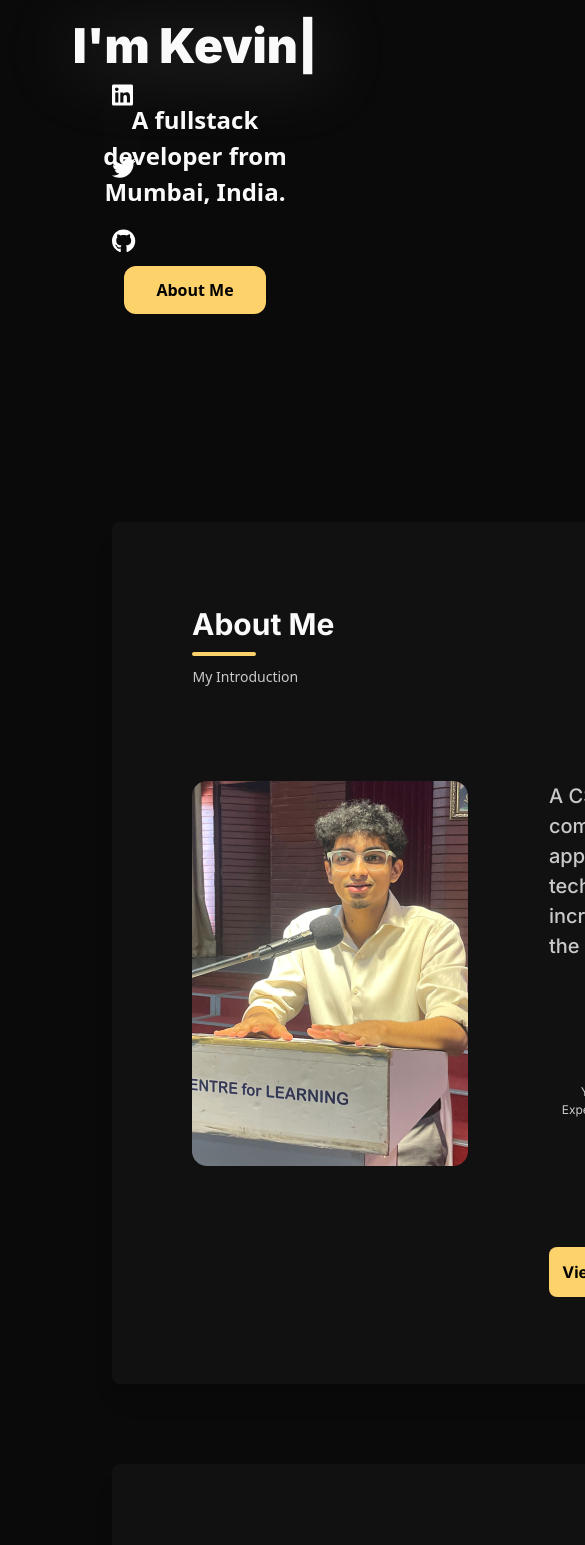
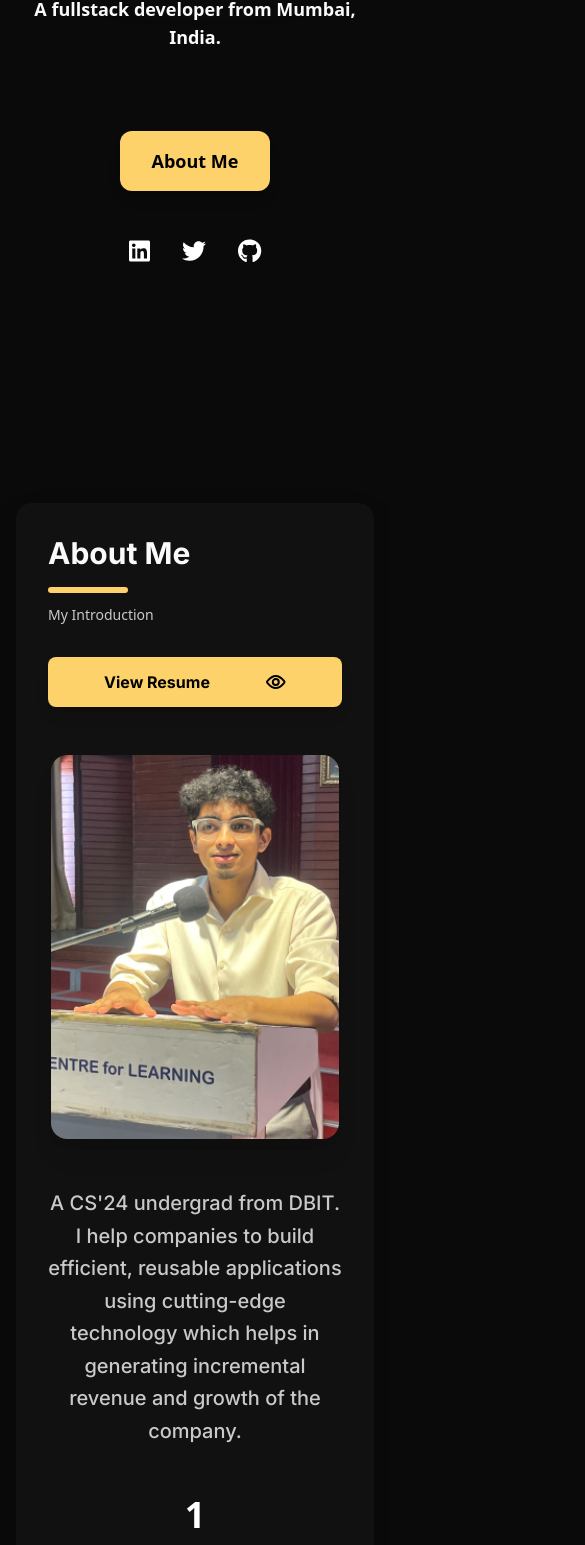
Before and after one commit to KevinGeejo/Portfolio_React, a React (Create React App) app: page / in a window 390 px wide. Shown: the part 161-1706 px from the top of the page, 585 px wide, since content can reach past the window. Built offline with nearby package versions, Linux system fonts and the light colour scheme; the HTML template or start-up script is replaced by a standard one.

Commit message:
mobile friendly refactor
boom bam bim

```diff
--- a/src/App.jsx
+++ b/src/App.jsx
@@ -4,12 +4,11 @@ import Hero from './components/Hero';
 import About from './components/About';
 import Footer from './components/Footer';
 import Project from './components/Project';
-import { Routes, Route } from 'react-router-dom';
 
 
 function App() {
   return (
-      <div className="h-auto w-auto">
+      <div className="min-h-screen w-full bg-[#0b0a0a] overflow-x-hidden">
 
         {/* <Navbar />
     <Routes>
--- a/src/components/About.jsx
+++ b/src/components/About.jsx
@@ -1,22 +1,29 @@
 import React from 'react';
 import kevinpic from '../assets/img/kevin-about.png';
-import kevincv from '../assets/pdf/Kevin_Resume.pdf';
 import { Link } from 'react-scroll';
 
 // Add this line
 const About = () => {
   return (
 
-    <div id="about" className="container w-full mx-auto my-[80px]  max-w-6xl px-8 justify-center ">
-      <div className="bg-[#111111] rounded-lg w-[900px] h-[862px] shadow-xl	mx-20 p-20 ">
-        <div className="flex w-auto h-auto justify-between mx-auto">
-          <p className="text-[#fafafa] font-inter text-[30px] font-bold">
+    <div id="about" className="container w-full mx-auto my-16 sm:my-20 lg:my-32 max-w-7xl px-4 sm:px-6 lg:px-8 justify-center">
+      <div className="bg-[#111111] rounded-2xl w-full max-w-6xl shadow-2xl mx-auto p-8 sm:p-12 lg:p-16 xl:p-24">
+        <div className="flex flex-col sm:flex-row w-auto h-auto justify-between items-start mx-auto mb-8 lg:mb-12">
+          <div>
+            <p className="text-[#fafafa] font-inter text-3xl sm:text-4xl lg:text-5xl font-bold mb-4 sm:mb-6">
               About Me
             </p>
+            <div className="bg-[#fdd26a] h-1.5 w-20 lg:w-24 rounded-3xl mb-3">
+            </div>
+            <p className="text-sm lg:text-base text-[#C9C9C9] mb-8 sm:mb-12 lg:mb-0">
+              My Introduction
+            </p>
+          </div>
           <a
             target="_blank"
+            rel="noopener noreferrer"
             href="https://drive.google.com/file/d/1kmoXo_sHbDmi4TcJD_y5eQ8MISDrMEBu/view?usp=sharing"
-            className="flex flex-nowrap items-center content-between justify-evenly bg-[#fdd26a] font-inter font-bold rounded-[8px] w-[167px] h-[50px] text-[16px]"
+            className="flex flex-nowrap items-center content-between justify-evenly bg-[#fdd26a] font-inter font-bold rounded-lg w-full sm:w-[180px] lg:w-[200px] h-[50px] lg:h-[55px] text-base lg:text-lg hover:bg-transparent hover:text-[#fdd26a] hover:border-2 hover:border-[#fdd26a] transition-all duration-300 shadow-lg hover:shadow-xl"
           >
             View Resume
             <svg
@@ -28,63 +35,59 @@ const About = () => {
             >
               <path
                 d="M9.77 10C11.4269 10 12.77 8.65685 12.77 7C12.77 5.34315 11.4269 4 9.77 4C8.11314 4 6.77 5.34315 6.77 7C6.77 8.65685 8.11314 10 9.77 10Z"
-                stroke="black"
-                stroke-width="2"
+                stroke="currentColor"
+                strokeWidth="2"
               />
               <path
                 d="M17.958 5.934C18.346 6.406 18.54 6.641 18.54 7C18.54 7.359 18.346 7.594 17.958 8.066C16.538 9.79 13.406 13 9.77 13C6.134 13 3.002 9.79 1.582 8.066C1.194 7.594 1 7.359 1 7C1 6.641 1.194 6.406 1.582 5.934C3.002 4.21 6.134 1 9.77 1C13.406 1 16.538 4.21 17.958 5.934Z"
-                stroke="black"
-                stroke-width="2"
+                stroke="currentColor"
+                strokeWidth="2"
               />
             </svg>
           </a>
         </div>
-        <div className="bg-[#fdd26a] h-1 w-16 rounded-3xl mr-[70%]">
-          <button></button>
-        </div>
-        <p className="text-[14px] mt-[10px]  ml-[0.5px] text-[#C9C9C9]">
-          My Introduction
-        </p>
 
-        <div className="mt-[94px] flex ">
+        <div className="flex flex-col lg:flex-row items-center lg:items-start space-y-12 lg:space-y-0 lg:space-x-16 xl:space-x-20 mt-12 lg:mt-20">
+          <div className="flex-shrink-0">
             <img
-            className="w-[276px] h-[385px] "
+              className="w-72 h-96 sm:w-80 sm:h-[420px] lg:w-[320px] lg:h-[440px] xl:w-[360px] xl:h-[480px] rounded-2xl object-cover shadow-xl"
               src={kevinpic}
               alt="Kevin About Section"
             />
-          <div className="ml-[81px] w-[359px] h-[389px]">
-            <p className="font-inter font-medium text-[#C9C9C9]  text-[20px] ">
+          </div>
+          <div className="flex-1 w-full max-w-lg lg:max-w-none">
+            <p className="font-inter font-medium text-[#C9C9C9] text-xl sm:text-2xl lg:text-3xl xl:text-4xl mb-12 sm:mb-16 lg:mb-20 text-center lg:text-left leading-relaxed">
               A CS'24 undergrad from DBIT. I help companies to build efficient,
               reusable applications using cutting-edge technology which helps in
               generating incremental revenue and growth of the company.
             </p>
-            <div className="flex flex-row justify-between">
-              <div className="text-[#C9C9C9] mt-[58px] flex-col">
-                <h1 className="text-white w-[89px] h-[35] text-[36px] text-center font-semibold">
+            <div className="grid grid-cols-1 sm:grid-cols-3 gap-8 lg:gap-6 xl:gap-12 mb-12 sm:mb-16 lg:mb-20">
+              <div className="text-[#C9C9C9] flex flex-col items-center text-center">
+                <h1 className="text-white text-4xl lg:text-5xl xl:text-6xl font-semibold mb-2">
                   1
                 </h1>
-                <p className="font-inter w-[89px] h-[29px] text-center text-[12px] mt-[10px]">
+                <p className="font-inter text-sm lg:text-base">
                   Year Experience
                 </p>
               </div>
-              <div className="text-[#C9C9C9] mt-[58px] flex-col">
-                <h1 className=" text-white w-[89px] h-[35] text-[36px] text-center font-semibold">
+              <div className="text-[#C9C9C9] flex flex-col items-center text-center">
+                <h1 className="text-white text-4xl lg:text-5xl xl:text-6xl font-semibold mb-2">
                   2
                 </h1>
-                <p className="font-inter w-[89px] h-[29px] text-center text-[12px] mt-[10px]">
+                <p className="font-inter text-sm lg:text-base">
                   Companies worked for
                 </p>
               </div>
-              <div className="text-[#C9C9C9] mt-[58px] flex-col">
-                <h1 className=" text-white w-[89px] h-[35] text-[36px] text-center font-semibold">
+              <div className="text-[#C9C9C9] flex flex-col items-center text-center">
+                <h1 className="text-white text-4xl lg:text-5xl xl:text-6xl font-semibold mb-2">
                   1
                 </h1>
-                <p className="font-inter w-[89px] h-[29px] text-center text-[12px] mt-[10px]">
+                <p className="font-inter text-sm lg:text-base">
                   Research paper published
                 </p>
               </div>
             </div>
-            <div className="flex mt-[135px] mr-[135px] ">
+            <div className="flex justify-center lg:justify-start">
               <Link
               href=""
               to="projects"
@@ -92,7 +95,7 @@ const About = () => {
       smooth={true}
       offset={-80}
       duration={500}
-              className="flex flex-nowrap items-center content-between justify-evenly bg-[#fdd26a] font-inter font-bold rounded-[8px] w-[167px] h-[50px] text-[16px]">
+              className="flex flex-nowrap items-center content-between justify-evenly bg-[#fdd26a] font-inter font-bold rounded-lg w-full sm:w-[180px] lg:w-[200px] h-[50px] lg:h-[55px] text-base lg:text-lg hover:bg-transparent hover:text-[#fdd26a] hover:border-2 hover:border-[#fdd26a] transition-all duration-300 cursor-pointer shadow-lg hover:shadow-xl">
                 View Projects
                 <svg
                   xmlns="http://www.w3.org/2000/svg"
@@ -103,13 +106,13 @@ const About = () => {
                 >
                   <path
                     d="M9.77 10C11.4269 10 12.77 8.65685 12.77 7C12.77 5.34315 11.4269 4 9.77 4C8.11314 4 6.77 5.34315 6.77 7C6.77 8.65685 8.11314 10 9.77 10Z"
-                    stroke="black"
-                    stroke-width="2"
+                    stroke="currentColor"
+                    strokeWidth="2"
                   />
                   <path
                     d="M17.958 5.934C18.346 6.406 18.54 6.641 18.54 7C18.54 7.359 18.346 7.594 17.958 8.066C16.538 9.79 13.406 13 9.77 13C6.134 13 3.002 9.79 1.582 8.066C1.194 7.594 1 7.359 1 7C1 6.641 1.194 6.406 1.582 5.934C3.002 4.21 6.134 1 9.77 1C13.406 1 16.538 4.21 17.958 5.934Z"
-                    stroke="black"
-                    stroke-width="2"
+                    stroke="currentColor"
+                    strokeWidth="2"
                   />
                 </svg>
               </Link>
--- a/src/components/Hero.jsx
+++ b/src/components/Hero.jsx
@@ -7,49 +7,54 @@ import { Link } from 'react-scroll';
 const Hero = () => {
   return (
 
-    <div id="hero" className="container mx-auto max-w-6xl px-8 h-[500px]  justify-center">
-      <div className=" text-white py-20 flex justify-left items-left mt-[12%] justify-center flex-col">
-          <div className='flex flex-col justify-between ml-20 absolute w-[30px] h-[170px] drop-shadow-[0_5px_35px_rgba(250,250,250,0.15)]'>
-             <a target="_blank" href='https://www.linkedin.com/in/kevin-geejo/'>
+    <div id="hero" className="container mx-auto max-w-6xl px-4 sm:px-6 lg:px-8 min-h-[600px] lg:min-h-[700px] py-8 sm:py-12 lg:py-20 pt-20 lg:pt-28">
+      <div className="text-white flex flex-col items-center justify-center relative h-full">
+          <div className='hidden lg:flex flex-col justify-between absolute left-4 xl:left-12 top-1/2 transform -translate-y-1/2 w-[30px] h-[170px] drop-shadow-[0_5px_35px_rgba(250,250,250,0.15)]'>
+             <a target="_blank" rel="noopener noreferrer" href='https://www.linkedin.com/in/kevin-geejo/' className="hover:scale-110 transition-transform">
               <FontAwesomeIcon size="xl" icon={faLinkedin} />
              </a>
-             <a target="_blank" href='https://twitter.com/DevDudley'>
+             <a target="_blank" rel="noopener noreferrer" href='https://twitter.com/DevDudley' className="hover:scale-110 transition-transform">
               <FontAwesomeIcon size="xl" icon={faTwitter} />
              </a>
-             <a target="_blank" href='https://github.com/KevinGeejo'>
+             <a target="_blank" rel="noopener noreferrer" href='https://github.com/KevinGeejo' className="hover:scale-110 transition-transform">
               <FontAwesomeIcon size="xl" icon={faGithub} />
              </a>
-
             </div>
-        <div className="flex flex-col items-center text-left py-auto justify-center">
-          {' '}
-          {/* Modified className */}
-          {/* <h1 className="text-4xl font-bold mb-4 pt-[7%]  font-mono">Hi, I'm Kevin Geejo. </h1> */}
+        <div className="flex flex-col items-center text-center py-auto justify-center w-full lg:mt-16">
           <Typed
-            className="font-inter text-[#fafafa] text-center content-center text-5xl mb-4  font-black  drop-shadow-[0_5px_35px_rgba(250,250,250,0.25)]	"
+            className="font-inter text-[#fafafa] text-center content-center text-3xl sm:text-4xl lg:text-6xl xl:text-7xl mb-6 lg:mb-8 font-black drop-shadow-[0_5px_35px_rgba(250,250,250,0.25)]"
             strings={['Hi!', "I'm Kevin Geejo."]}
             typeSpeed={70}
             backSpeed={25}
             loop
             loopCount={2}
-          ></Typed>
-          <div className="container  content-center">
-            {/* <p  className=" m-16 text-[17px]   text-center font-inter font-extrabold justify-self-center">Exploring ways to create robust, scalable web Apps, Unlimitedly obsessed with solving problems where designing and engineering intersects, by creating pixel-perfect , polished interfaces. Currently tinkering with various projects. studying Computer Science, Interested in coding and improving consistently through learning. Currently interested in React Native and MERN stack.</p> */}
-            <p className="font-semibold text-[#fafafa] mx-14 mb-14 mt-4 text-[24px] hover:text-[#fdd26a]  text-center justify-self-center">
+          />
+          <div className="container content-center max-w-4xl">
+            <p className="font-semibold text-[#fafafa] mx-4 sm:mx-8 lg:mx-14 mb-12 sm:mb-16 lg:mb-20 mt-4 text-lg sm:text-xl lg:text-2xl xl:text-3xl hover:text-[#fdd26a] text-center transition-colors duration-300">
               A fullstack developer from Mumbai, India.
             </p>
           </div>
-          {/* <button className="bg-[#5bca9d] hover:bg-[#eeeeee] text-black font-bold py-3 px-8 rounded">
-                        Get Started
-                    </button> */}
         </div>
-        <div className="flex justify-center">
+        <div className="flex justify-center mt-8 lg:mt-12">
           <Link href="" to="about" spy={true}
       smooth={true}
       offset={-80}
-      duration={500}  className="bg-[#fdd26a] hover:bg-transparent hover:text-[#fdd26a] hover:border-[0.2px] hover:border-[#fdd26a] text-black font-bold py-3 px-8 rounded-xl">
+      duration={500}  className="bg-[#fdd26a] hover:bg-transparent hover:text-[#fdd26a] hover:border-2 hover:border-[#fdd26a] text-black font-bold py-4 px-8 lg:py-5 lg:px-12 rounded-xl transition-all duration-300 cursor-pointer text-lg lg:text-xl shadow-lg hover:shadow-2xl">
             About Me
           </Link>
+        </div>
+
+        {/* Mobile Social Icons */}
+        <div className='flex lg:hidden justify-center space-x-8 mt-12'>
+           <a target="_blank" rel="noopener noreferrer" href='https://www.linkedin.com/in/kevin-geejo/' className="hover:scale-110 transition-transform">
+            <FontAwesomeIcon size="xl" icon={faLinkedin} />
+           </a>
+           <a target="_blank" rel="noopener noreferrer" href='https://twitter.com/DevDudley' className="hover:scale-110 transition-transform">
+            <FontAwesomeIcon size="xl" icon={faTwitter} />
+           </a>
+           <a target="_blank" rel="noopener noreferrer" href='https://github.com/KevinGeejo' className="hover:scale-110 transition-transform">
+            <FontAwesomeIcon size="xl" icon={faGithub} />
+           </a>
         </div>
       </div>
     </div>
--- a/src/components/Navbar.jsx
+++ b/src/components/Navbar.jsx
@@ -9,22 +9,26 @@ const Navbar = () => {
     setNav(!nav);
   };
 
+  const closeNav = () => {
+    setNav(false);
+  };
+
   return (
-    <nav className="sticky top-0 z-10 bg-[#171717] justify-center items-center backdrop-filter backdrop-blur-lg bg-opacity-30">
+    <nav className="fixed top-0 left-0 right-0 z-50 bg-[#171717] justify-center items-center backdrop-filter backdrop-blur-lg bg-opacity-95 border-b border-gray-800">
       <div className="max-w-7xl mx-auto px-4 sm:px-6 lg:px-8">
-        <div className="flex items-center justify-between h-16">
+        <div className="flex items-center justify-between h-16 lg:h-20">
           <div className="flex items-center">
             <div className="flex-shrink-0">
               <Link href="" to="hero" spy={true}
       smooth={true}
       offset={-170}
-      duration={500}  className="text-xl text-white font-bold font-mono">
+      duration={500}  className="text-xl lg:text-2xl text-white font-bold font-mono hover:text-[#fdd26a] transition-colors duration-300 cursor-pointer">
                 Kevin Geejo
               </Link>
             </div>
           </div>
           <div className="hidden md:flex">
-            <div className="ml-10 flex items-baseline space-x-4">
+            <div className="ml-10 flex items-baseline space-x-2 lg:space-x-8">
               <Link
               href=""
                 to="hero"
@@ -32,10 +36,10 @@ const Navbar = () => {
       smooth={true}
       offset={-190}
       duration={500}
-                className="relative overflow-hidden text-gray-300 hover:bg-gray-700 hover:text-white px-3 py-2 rounded-md text-sm font-medium"
+                className="relative overflow-hidden text-gray-300 hover:bg-gray-700 hover:text-white px-4 lg:px-6 py-2 lg:py-3 rounded-lg text-sm lg:text-base font-medium transition-all duration-300 cursor-pointer group"
               >
                 Home
-                <span className="absolute h-0.5 bg-white bottom-0 left-0 w-0 transition-all duration-500 ease-out dark:from-white dark:to-white"></span>
+                <span className="absolute h-0.5 bg-[#fdd26a] bottom-0 left-0 w-0 group-hover:w-full transition-all duration-500 ease-out"></span>
               </Link>
 
               <Link
@@ -45,9 +49,10 @@ const Navbar = () => {
       smooth={true}
       offset={-80}
       duration={500}
-                className="text-gray-300 hover:bg-gray-700 hover:text-white px-3 py-2 rounded-md text-sm font-medium"
+                className="relative overflow-hidden text-gray-300 hover:bg-gray-700 hover:text-white px-4 lg:px-6 py-2 lg:py-3 rounded-lg text-sm lg:text-base font-medium transition-all duration-300 cursor-pointer group"
               >
                 About
+                <span className="absolute h-0.5 bg-[#fdd26a] bottom-0 left-0 w-0 group-hover:w-full transition-all duration-500 ease-out"></span>
               </Link>
               <Link
               href=""
@@ -56,18 +61,20 @@ const Navbar = () => {
       smooth={true}
       offset={-80}
       duration={500}
-                className="text-gray-300 hover:bg-gray-700 hover:text-white px-3 py-2 rounded-md text-sm font-medium"
+                className="relative overflow-hidden text-gray-300 hover:bg-gray-700 hover:text-white px-4 lg:px-6 py-2 lg:py-3 rounded-lg text-sm lg:text-base font-medium transition-all duration-300 cursor-pointer group"
               >
                 Projects
+                <span className="absolute h-0.5 bg-[#fdd26a] bottom-0 left-0 w-0 group-hover:w-full transition-all duration-500 ease-out"></span>
               </Link>
               <a
 
                 href="https://github.com/KevinGeejo"
                 target="_blank"
                 rel="noopener noreferrer"
-                className="text-gray-300 hover:bg-gray-700 hover:text-white px-3 py-2 rounded-md text-sm font-medium"
+                className="relative overflow-hidden text-gray-300 hover:bg-gray-700 hover:text-white px-4 lg:px-6 py-2 lg:py-3 rounded-lg text-sm lg:text-base font-medium transition-all duration-300 group"
               >
                 Github
+                <span className="absolute h-0.5 bg-[#fdd26a] bottom-0 left-0 w-0 group-hover:w-full transition-all duration-500 ease-out"></span>
               </a>
             </div>
           </div>
@@ -82,7 +89,7 @@ const Navbar = () => {
         <div
           className={
             nav
-              ? 'fixed left-0 top-0 w-[40%] h-full border-r border-r-black bg-[#171717] p-4'
+              ? 'fixed left-0 top-0 w-[70%] sm:w-[60%] h-full border-r border-r-black bg-[#171717] p-4 z-20'
               : 'fixed left-[-100%]'
           }
         >
@@ -90,29 +97,58 @@ const Navbar = () => {
             Kevin Geejo
           </h1>
           <ul className="pt-24 uppercase p-4">
-            <li
-              href="#"
-              className="border-b p-4 text-gray-300 border-gray-600 hover:bg-gray-700 hover:text-white rounded-md text-sm font-medium"
+            <li className="border-b p-4 text-gray-300 border-gray-600 hover:bg-gray-700 hover:text-white rounded-md text-sm font-medium">
+              <Link
+                href=""
+                to="hero"
+                spy={true}
+                smooth={true}
+                offset={-170}
+                duration={500}
+                onClick={closeNav}
+                className="block w-full h-full"
               >
                 Home
+              </Link>
             </li>
-            <li
-              href="#"
-              className="border-b p-4 text-gray-300 hover:bg-gray-700 hover:text-white border-gray-600 rounded-md text-sm font-medium"
+            <li className="border-b p-4 text-gray-300 hover:bg-gray-700 hover:text-white border-gray-600 rounded-md text-sm font-medium">
+              <Link
+                href=""
+                to="about"
+                spy={true}
+                smooth={true}
+                offset={-80}
+                duration={500}
+                onClick={closeNav}
+                className="block w-full h-full"
               >
                 About
+              </Link>
             </li>
-            <li
-              href="#"
-              className="border-b text-gray-300 border-gray-600 hover:bg-gray-700 p-4 hover:text-white  rounded-md text-sm font-medium"
+            <li className="border-b text-gray-300 border-gray-600 hover:bg-gray-700 p-4 hover:text-white rounded-md text-sm font-medium">
+              <Link
+                href=""
+                to="projects"
+                spy={true}
+                smooth={true}
+                offset={-80}
+                duration={500}
+                onClick={closeNav}
+                className="block w-full h-full"
               >
                 Projects
+              </Link>
             </li>
-            <li
-              href="#"
-              className=" border-b border-gray-600 p-4 text-gray-300 hover:bg-gray-700 hover:text-white rounded-md text-sm font-medium"
+            <li className="border-b border-gray-600 p-4 text-gray-300 hover:bg-gray-700 hover:text-white rounded-md text-sm font-medium">
+              <a
+                href="https://github.com/KevinGeejo"
+                target="_blank"
+                rel="noopener noreferrer"
+                onClick={closeNav}
+                className="block w-full h-full"
               >
                 Github
+              </a>
             </li>
           </ul>
         </div>
```
Also changed, not shown: src/components/Footer.jsx (+5 -5 lines), src/components/Project.jsx (+41 -51 lines). Lines whose indentation alone changed are shown as unchanged.
